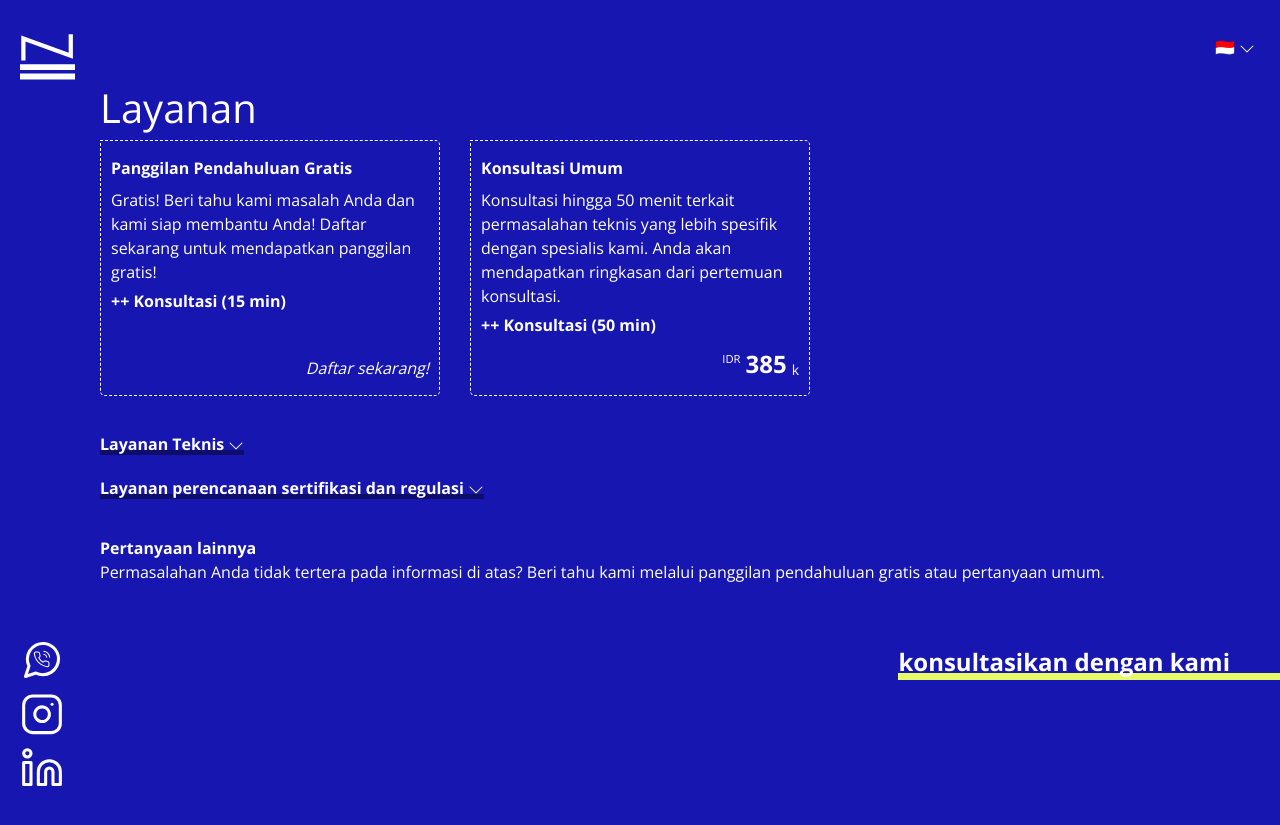
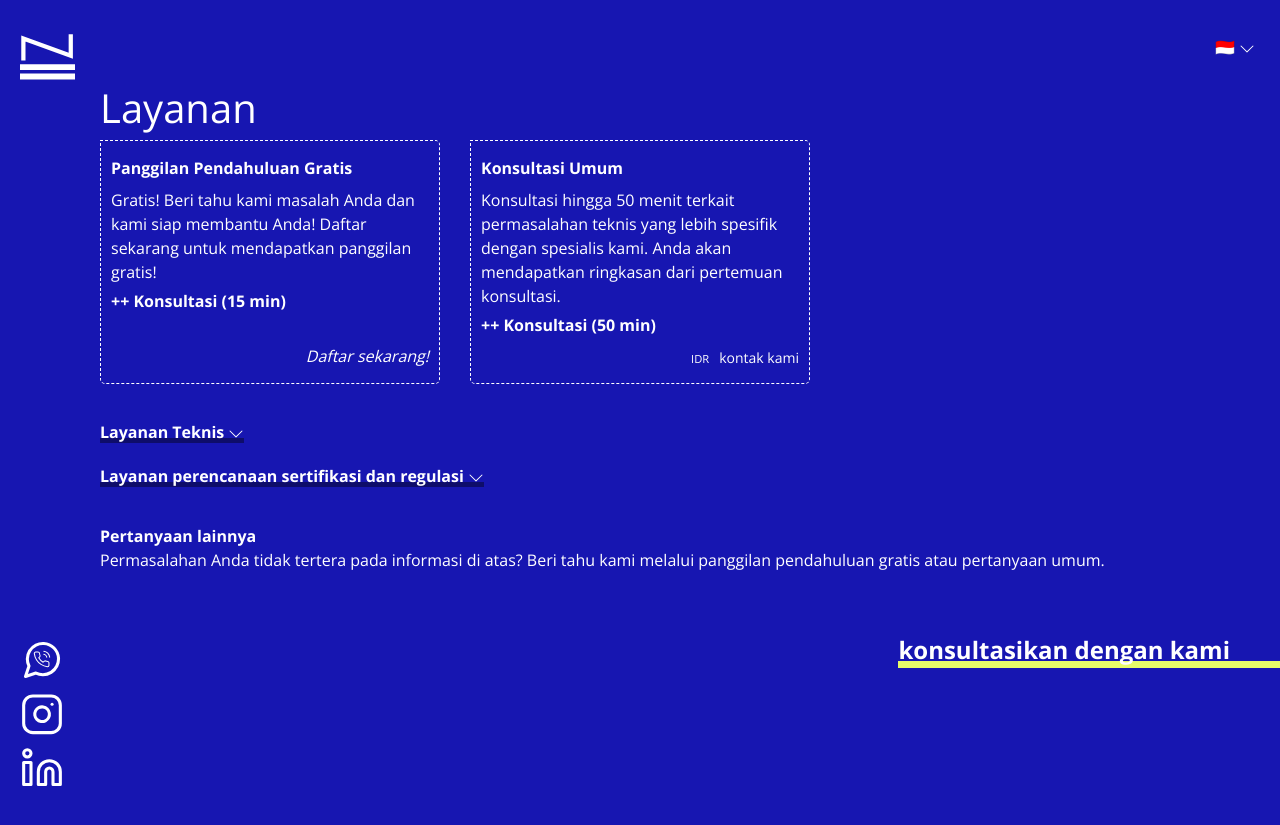
Before and after one commit to nutriolab/nutriolab.github.io, a Jekyll site: the page built from pages/id/services.md, in a window 1280 px wide and 900 px high. Shown: the top 825 px of the window. Built offline with Jekyll 4.4.1, drawn with Linux system fonts in a browser that asks for light colours.

Commit message:
Update services.yaml

```diff
--- a/_data/id/services.yaml
+++ b/_data/id/services.yaml
@@ -21,8 +21,8 @@ packages:
         services:
           - ++ Konsultasi (50 min)
         price:
-          text: '385'
-          cardinal: k
+          text: ''
+          cardinal: kontak kami
         calendly_type: 50min
   - name: Layanan Teknis
     options:
```
